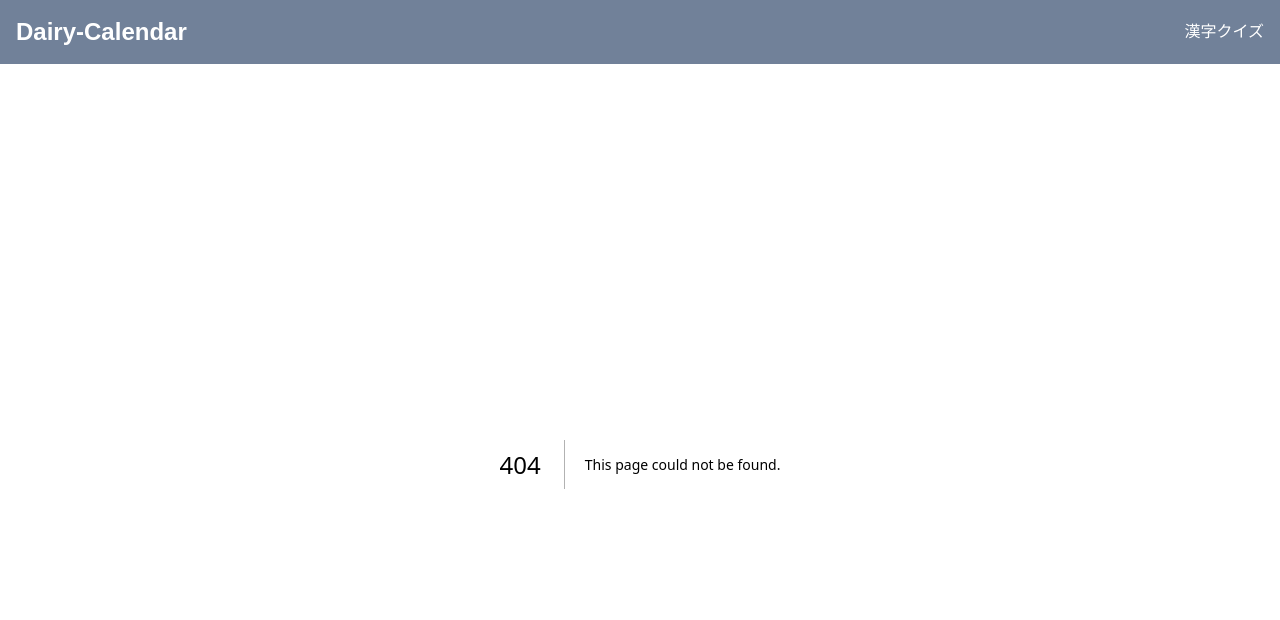
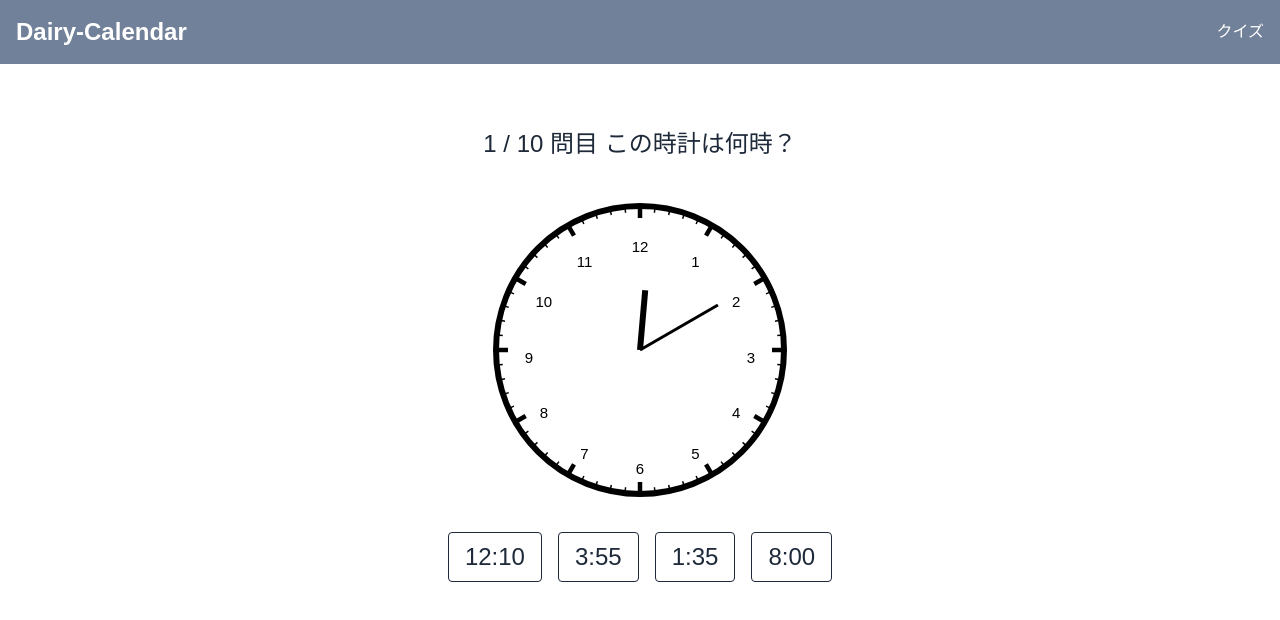
Before and after one commit to k-sasaki066/daily-calendar, a Next.js app: page /quiz/clock in a window 1280 px wide. Before the commit this address had no page. Shown: the top 620 px of the page. Built offline with nearby package versions, Linux system fonts and the light colour scheme.

Commit message:
時計クイズ作成

```diff
--- /dev/null
+++ b/src/app/quiz/clock/page.tsx
@@ -0,0 +1,5 @@
+import ClockQuizPage from "@/components/ClockQuizPage";
+
+export default function ClockQuizRoutePage() {
+    return <ClockQuizPage />;
+}
--- /dev/null
+++ b/src/app/quiz/kanji/page.tsx
@@ -0,0 +1,5 @@
+import KanjiQuizPage from "@/components/KanjiQuizPage";
+
+export default function QuizPage() {
+    return <KanjiQuizPage />;
+}
--- a/src/app/quiz/page.tsx
+++ b/src/app/quiz/page.tsx
@@ -1,5 +1,17 @@
-import KanjiQuizPage from "@/components/KanjiQuizPage";
+import Link from "next/link";
 
-export default function QuizPage() {
-    return <KanjiQuizPage />;
+export default function QuizSelectorPage() {
+    return (
+        <div className="text-center mt-20 p-6 text-3xl space-y-8">
+            <h1 className="text-3xl">クイズを選んでください</h1>
+            <div className="flex justify-center gap-6">
+                <Link href="/quiz/kanji">
+                <button className="bg-gray-500 text-white px-6 py-3 rounded text-2xl">漢字クイズ</button>
+                </Link>
+                <Link href="/quiz/clock">
+                <button className="bg-gray-500 text-white px-6 py-3 rounded text-2xl">時計クイズ</button>
+                </Link>
+            </div>
+        </div>
+    );
 }
--- /dev/null
+++ b/src/components/Clock.tsx
@@ -0,0 +1,86 @@
+'use client';
+
+import React from "react";
+
+type ClockProps = {
+    hour: number;
+    minute: number;
+};
+
+const Clock: React.FC<ClockProps> = ({ hour, minute }) => {
+    const hourAngle = (hour % 12) * 30 + (minute / 60) * 30;
+    const minuteAngle = minute * 6;
+
+    const hourMarks = Array.from({ length: 12 }, (_, i) => i + 1);
+    const tickMarks = Array.from({ length: 60 }, (_, i) => i);
+
+    return (
+        <svg width="300" height="300" viewBox="0 0 100 100">
+        {/* 枠 */}
+        <circle cx="50" cy="50" r="48" stroke="black" strokeWidth="2" fill="white" />
+
+        {/* 長針 */}
+        <line
+            x1="50"
+            y1="50"
+            x2={50 + 30 * Math.sin((Math.PI / 180) * minuteAngle)}
+            y2={50 - 30 * Math.cos((Math.PI / 180) * minuteAngle)}
+            stroke="black"
+            strokeWidth="1"
+        />
+
+        {/* 短針 */}
+        <line
+            x1="50"
+            y1="50"
+            x2={50 + 20 * Math.sin((Math.PI / 180) * hourAngle)}
+            y2={50 - 20 * Math.cos((Math.PI / 180) * hourAngle)}
+            stroke="black"
+            strokeWidth="2"
+        />
+
+        {/* 目盛り（60本） */}
+        {tickMarks.map(i => {
+            const angle = (Math.PI / 30) * i;
+            const outer = 48;
+            const inner = i % 5 === 0 ? 44 : 46; // 長い目盛りは5の倍数
+            const x1 = 50 + outer * Math.sin(angle);
+            const y1 = 50 - outer * Math.cos(angle);
+            const x2 = 50 + inner * Math.sin(angle);
+            const y2 = 50 - inner * Math.cos(angle);
+            return (
+            <line
+                key={i}
+                x1={x1}
+                y1={y1}
+                x2={x2}
+                y2={y2}
+                stroke="black"
+                strokeWidth={i % 5 === 0 ? 1.5 : 0.5}
+            />
+            );
+        })}
+
+        {/* 数字（1〜12） */}
+        {hourMarks.map(i => {
+            const angle = ((i - 3) * 30 * Math.PI) / 180; // 12時を上に
+            const x = 50 + 37 * Math.cos(angle);
+            const y = 50 + 37 * Math.sin(angle);
+            return (
+            <text
+                key={i}
+                x={x}
+                y={y + 3}
+                fontSize="5"
+                textAnchor="middle"
+                dominantBaseline="middle"
+            >
+                {i}
+            </text>
+            );
+        })}
+        </svg>
+    );
+};
+
+export default Clock;
--- /dev/null
+++ b/src/components/ClockQuizPage.tsx
@@ -0,0 +1,131 @@
+"use client";
+
+import React, { useState, useEffect } from "react";
+import Clock from "@/components/Clock";
+
+type Time = { hour: number; minute: number };
+
+const getRandomTime = (): Time => {
+    const hour = Math.floor(Math.random() * 12);
+    const minute = [0,5,10,15,20,25,30,35,40,45,50,55][Math.floor(Math.random() * 12)];
+    return { hour, minute };
+};
+
+const formatTime = (t: Time): string =>
+    `${t.hour === 0 ? 12 : t.hour}:${t.minute.toString().padStart(2, "0")}`;
+
+const TOTAL_QUESTIONS = 10;
+
+export default function QuizPage() {
+    const [question, setQuestion] = useState<Time>({ hour: 3, minute: 15 });
+    const [choices, setChoices] = useState<Time[]>([]);
+    const [selected, setSelected] = useState<Time | null>(null);
+    const [showResult, setShowResult] = useState(false);
+    const [questionCount, setQuestionCount] = useState(0);
+    const [correctCount, setCorrectCount] = useState(0);
+    const [quizFinished, setQuizFinished] = useState(false);
+
+    const generateQuestion = () => {
+        const q = getRandomTime();
+        const options = [q];
+        while (options.length < 4) {
+        const t = getRandomTime();
+        if (!options.some(o => o.hour === t.hour && o.minute === t.minute)) {
+            options.push(t);
+        }
+        }
+        setQuestion(q);
+        setChoices(shuffleArray(options));
+        setSelected(null);
+        setShowResult(false);
+    };
+
+    useEffect(() => {
+        // 初回問題作成
+        generateQuestion();
+        setQuestionCount(1);
+    }, []);
+
+    const shuffleArray = <T,>(arr: T[]): T[] =>
+        [...arr].sort(() => Math.random() - 0.5);
+
+    const handleSelect = (choice: Time) => {
+        setSelected(choice);
+        setShowResult(true);
+
+        // 正解判定・カウント
+        if (choice.hour === question.hour && choice.minute === question.minute) {
+        setCorrectCount((prev) => prev + 1);
+        }
+    };
+
+    const handleNext = () => {
+        if (questionCount >= TOTAL_QUESTIONS) {
+        // 終了
+        setQuizFinished(true);
+        } else {
+        generateQuestion();
+        setQuestionCount((prev) => prev + 1);
+        }
+    };
+
+    if (quizFinished) {
+        return (
+        <div className="text-center p-6 mt-8 text-4xl">
+            <h1 className="mt-10">クイズ終了！</h1>
+            <p className="mt-20 text-6xl">
+            正解数: {correctCount} / {TOTAL_QUESTIONS}
+            </p>
+            <button
+            className="mt-8 bg-blue-500 text-white rounded px-6 py-2 text-2xl hover:bg-blue-600"
+            onClick={() => {
+                // リセットして再スタート
+                setCorrectCount(0);
+                setQuestionCount(1);
+                setQuizFinished(false);
+                generateQuestion();
+            }}
+            >
+            もう一度挑戦する
+            </button>
+        </div>
+        );
+    }
+
+    return (
+        <div className="text-center p-8 mt-8 flex flex-col items-center">
+        <h1 className="text-2xl mb-10 mx-auto">
+            {questionCount} / {TOTAL_QUESTIONS} 問目 この時計は何時？
+        </h1>
+        <Clock hour={question.hour} minute={question.minute} />
+        <div className="mt-8 flex gap-4">
+            {choices.map((choice, idx) => (
+            <button
+                key={idx}
+                onClick={() => handleSelect(choice)}
+                className="border rounded px-4 py-2 hover:bg-blue-100 text-2xl"
+                disabled={showResult}
+            >
+                {formatTime(choice)}
+            </button>
+            ))}
+        </div>
+
+        {showResult && (
+            <>
+            <p className="mt-8 text-3xl">
+                {selected?.hour === question.hour && selected?.minute === question.minute
+                ? "⭕️正解！"
+                : `❌不正解！正解は ${formatTime(question)} です`}
+            </p>
+            <button
+                onClick={handleNext}
+                className="mt-6 bg-blue-500 text-white rounded px-6 py-2 text-xl hover:bg-blue-600"
+            >
+                {questionCount >= TOTAL_QUESTIONS ? "結果を見る" : "次の問題へ"}
+            </button>
+            </>
+        )}
+        </div>
+    );
+}
--- a/src/components/Header.tsx
+++ b/src/components/Header.tsx
@@ -9,7 +9,7 @@ export default function Header() {
                 Dairy-Calendar
             </Link>
             <Link href="/quiz" className=" hover:underline">
-                漢字クイズ
+                クイズ
             </Link>
         </header>
     );
--- a/src/components/KanjiQuizPage.tsx
+++ b/src/components/KanjiQuizPage.tsx
@@ -78,13 +78,13 @@ export default function KanjiQuizPage() {
             onClick={() => setMode("reading")}
             className="bg-blue-500 text-white px-4 py-2 rounded m-4 text-3xl"
             >
-            読みクイズ
+            読み
             </button>
             <button
             onClick={() => setMode("writing")}
             className="bg-green-500 text-white px-4 py-2 rounded m-4 text-3xl"
             >
-            書きクイズ
+            書き
             </button>
         </div>
         );
@@ -139,7 +139,7 @@ export default function KanjiQuizPage() {
                     key={i}
                     onClick={() => handleAnswer(choice!)}
                     disabled={showResult}
-                    className={`px-4 py-2 rounded border w-40 ${
+                    className={`px-4 py-2 rounded border w-60 ${
                     showResult
                         ? choice === quiz.正解
                         ? "bg-green-400"
--- a/src/components/WeatherCard.tsx
+++ b/src/components/WeatherCard.tsx
@@ -53,7 +53,7 @@ export default function WeatherWidget() {
     const iconUrl = `https://openweathermap.org/img/wn/${iconCode}@4x.png`;
 
     return (
-        <div className="text-center p-4 bg-violet-300/60 rounded-md w-full">
+        <div className="text-center p-4 bg-slate-300/90 rounded-md w-full">
             <p className="text-3xl font-bold">現在: {weather.weather[0].description}</p>
             <p className="text-3xl font-bold">気温: {weather.main.temp.toFixed(1)}℃</p>
             <img src={iconUrl} alt={weather.weather[0].description} className="mx-auto w-40 h-40" />
```
